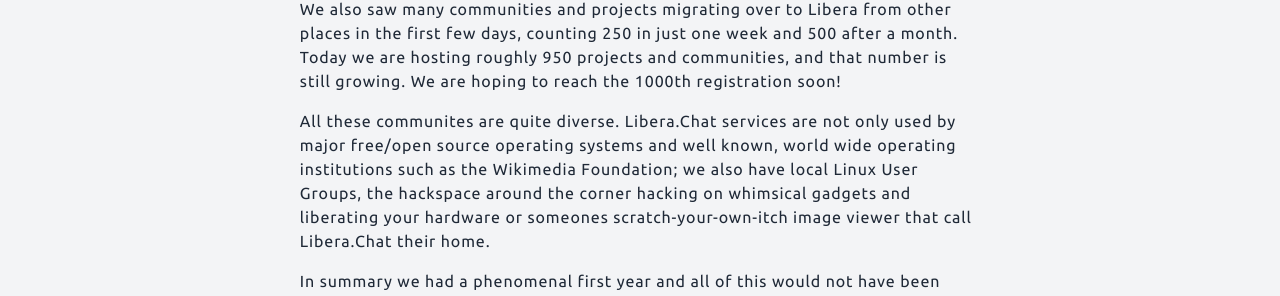
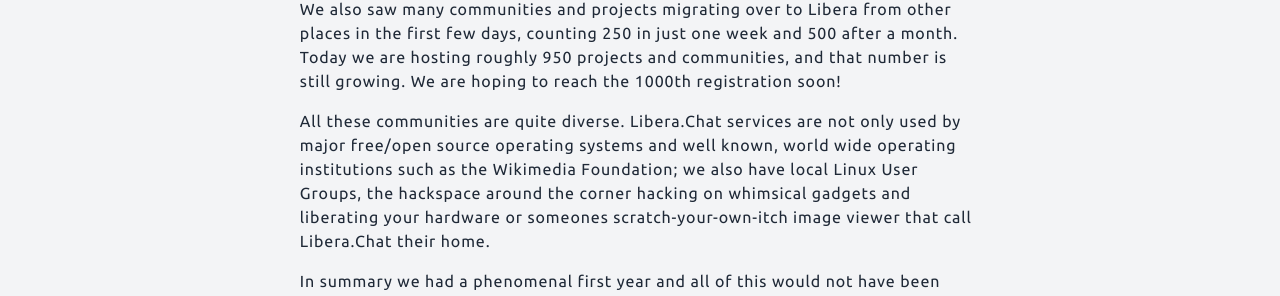
Before and after one commit to Libera-Chat/libera-chat.github.io, a Jekyll site: the page built from content/_posts/2022-05-19-happy-birthday-libera-chat.md, in a window 1280 px wide and 900 px high, scrolled down 427 px. Shown: the part 148-444 px from the top of the window. Built offline with Jekyll 4.4.1, drawn with Linux system fonts in a browser that asks for light colours.

Commit message:
_posts: Fix typos

```diff
--- a/content/_posts/2022-05-19-happy-birthday-libera-chat.md
+++ b/content/_posts/2022-05-19-happy-birthday-libera-chat.md
@@ -27,7 +27,7 @@
 and communities, and that number is still growing. We are hoping to reach
 the 1000th registration soon!
 
-All these communites are quite diverse. Libera.Chat services are not only
+All these communities are quite diverse. Libera.Chat services are not only
 used by major free/open source operating systems and well known, world wide
 operating institutions such as the Wikimedia Foundation; we also have local
 Linux User Groups, the hackspace around the corner hacking on whimsical
```
Also changed, not shown: content/_posts/2023-08-10-matrix-bridge-disabled-retrospective.md (+1 -1 lines).
